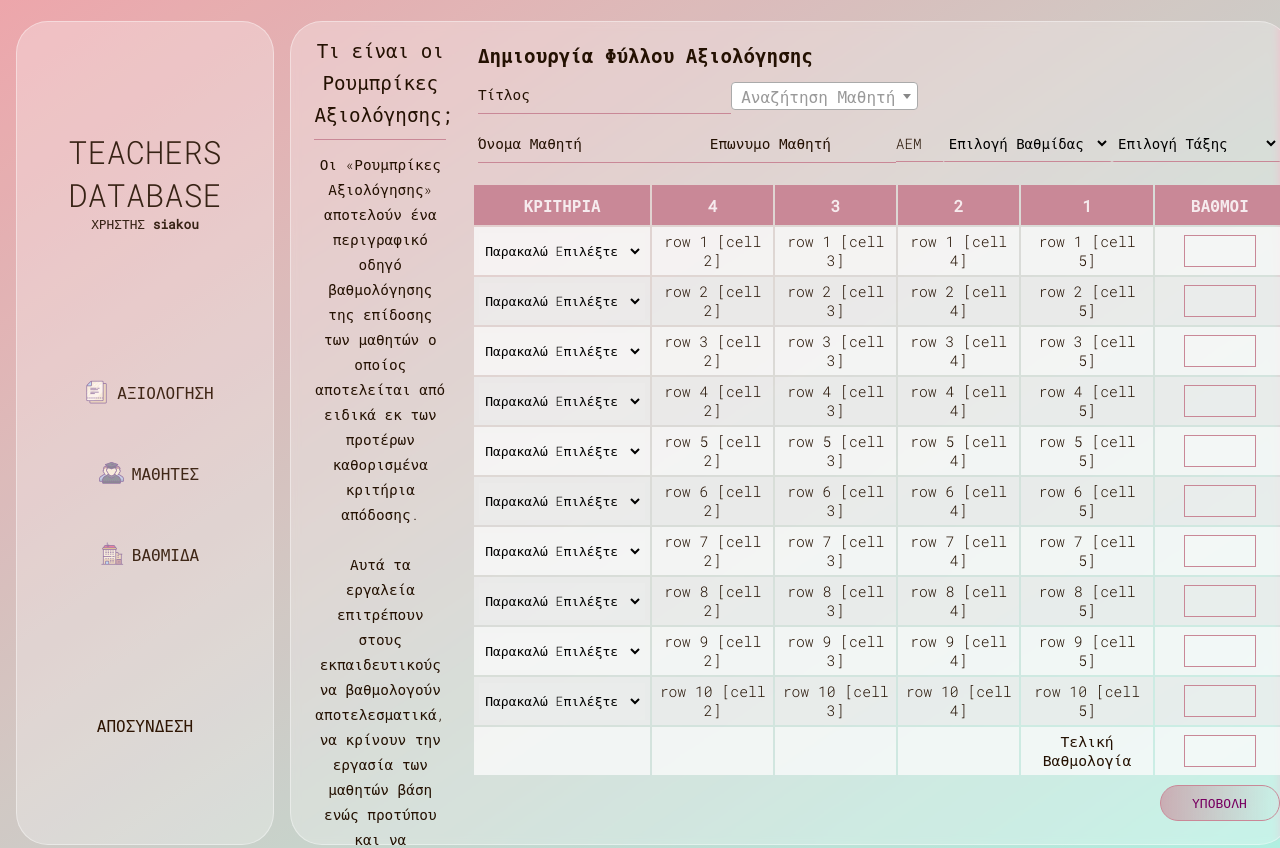
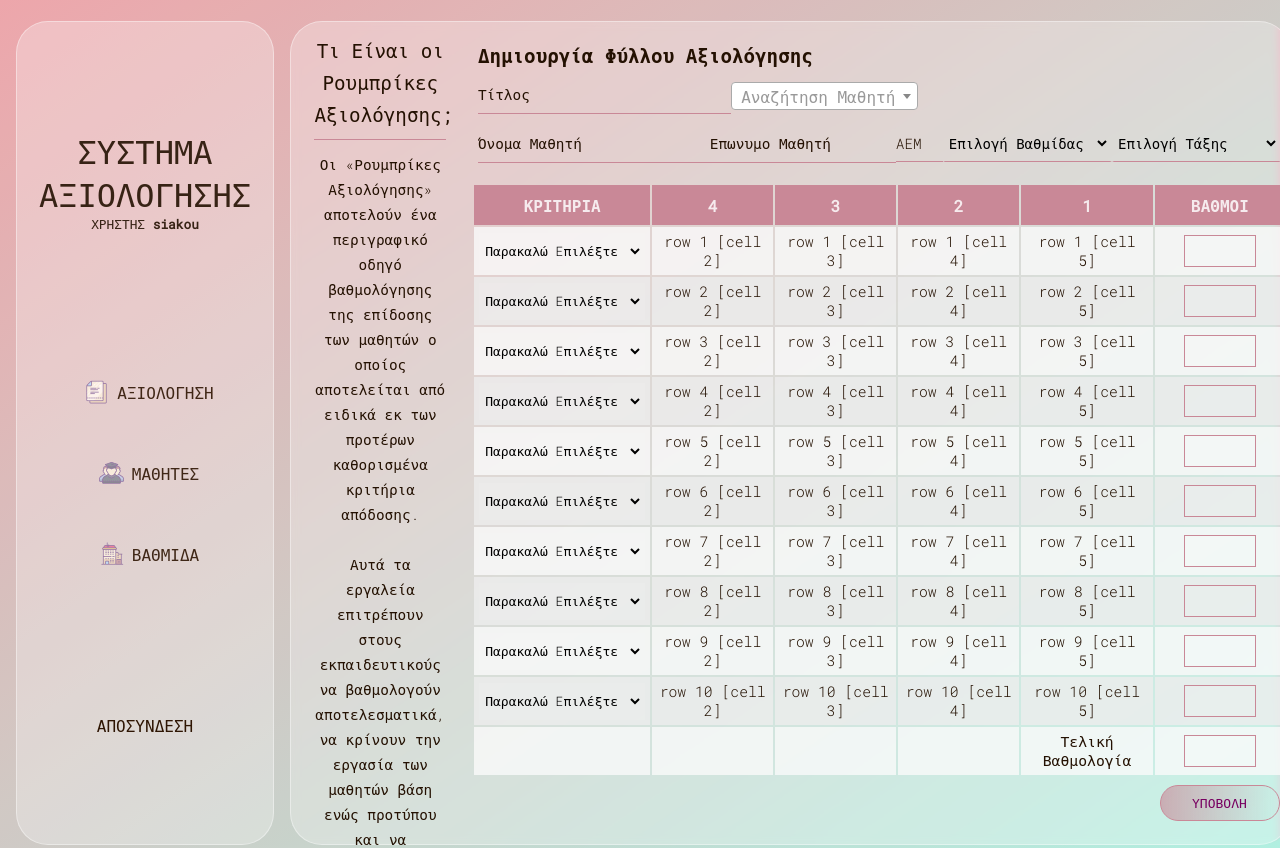
Before and after one commit to Siakountoura/thesis, a PHP site: page /grading.php in a window 1280 px wide. Shown: the top 848 px of the page. Run offline with PHP 8.4, Linux system fonts and the light colour scheme; a user stored in the database is signed in; data comes from the database, SQL or seed files in the repository; data that the repository does not hold is empty; some libraries are stand-ins or nearby versions.

Commit message:
Page title changes

```diff
--- a/grading.php
+++ b/grading.php
@@ -196,7 +196,7 @@ if (!isset($_SESSION["useruid"])) {
 
         <div class="dashboard">
             <div class="header">
-                <h4>TEACHERS DATABASE</h4>
+                <h4>ΣΥΣΤΗΜΑ ΑΞΙΟΛΟΓΗΣΗΣ</h4>
                 <p>ΧΡΗΣΤΗΣ <strong>
                         <?php
             //$username = $_POST['usernametxt'];
@@ -241,7 +241,7 @@ if (!isset($_SESSION["useruid"])) {
                 <div class="col1">
 
                     <div class="headercol1">
-                        <div class="headertitle">Τι είναι οι Ρουμπρίκες Αξιολόγησης;</div>
+                        <div class="headertitle">Τι Είναι οι Ρουμπρίκες Αξιολόγησης;</div>
                     </div>
 
                     <div class=" contentcol2">
```
